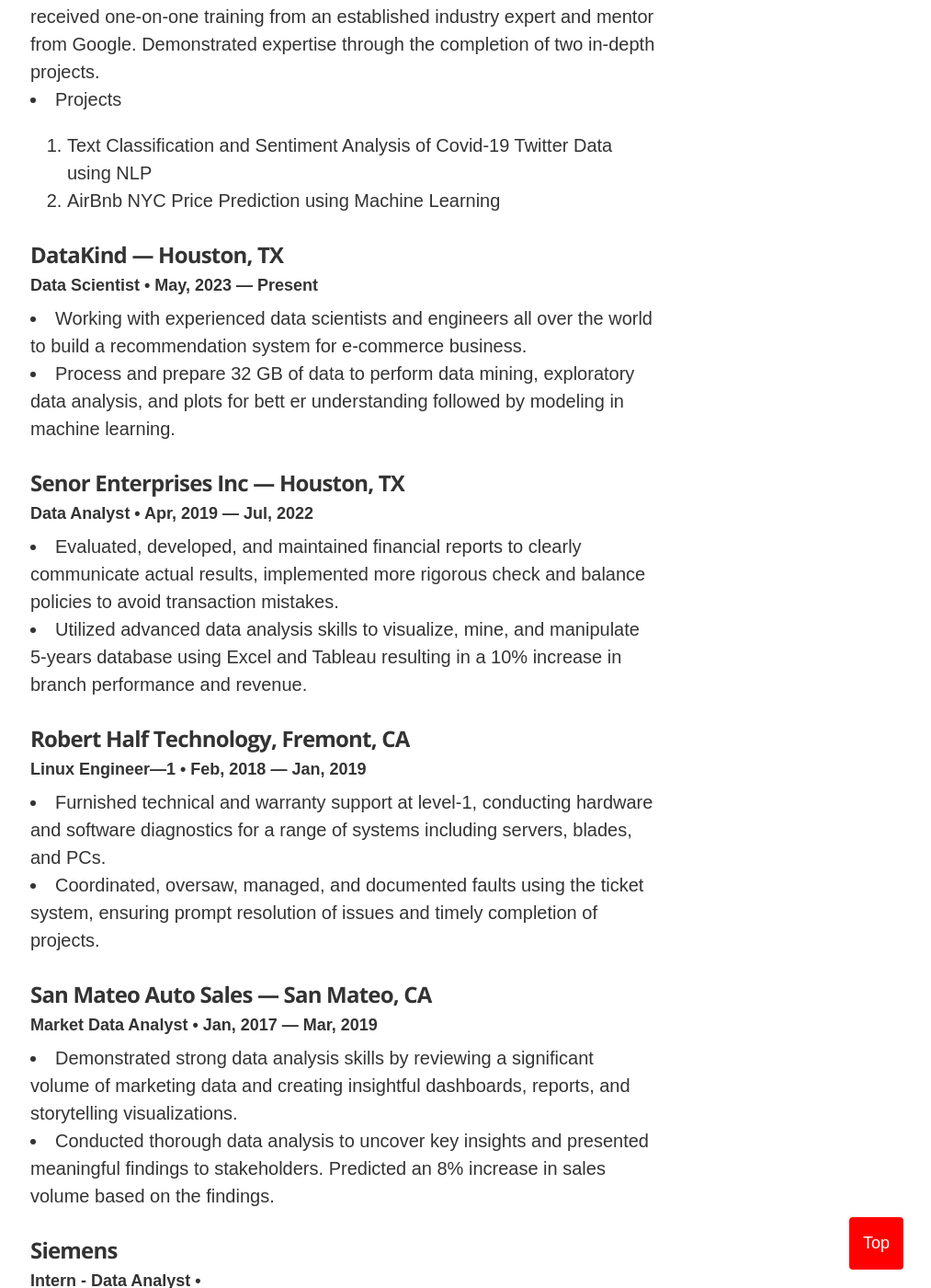
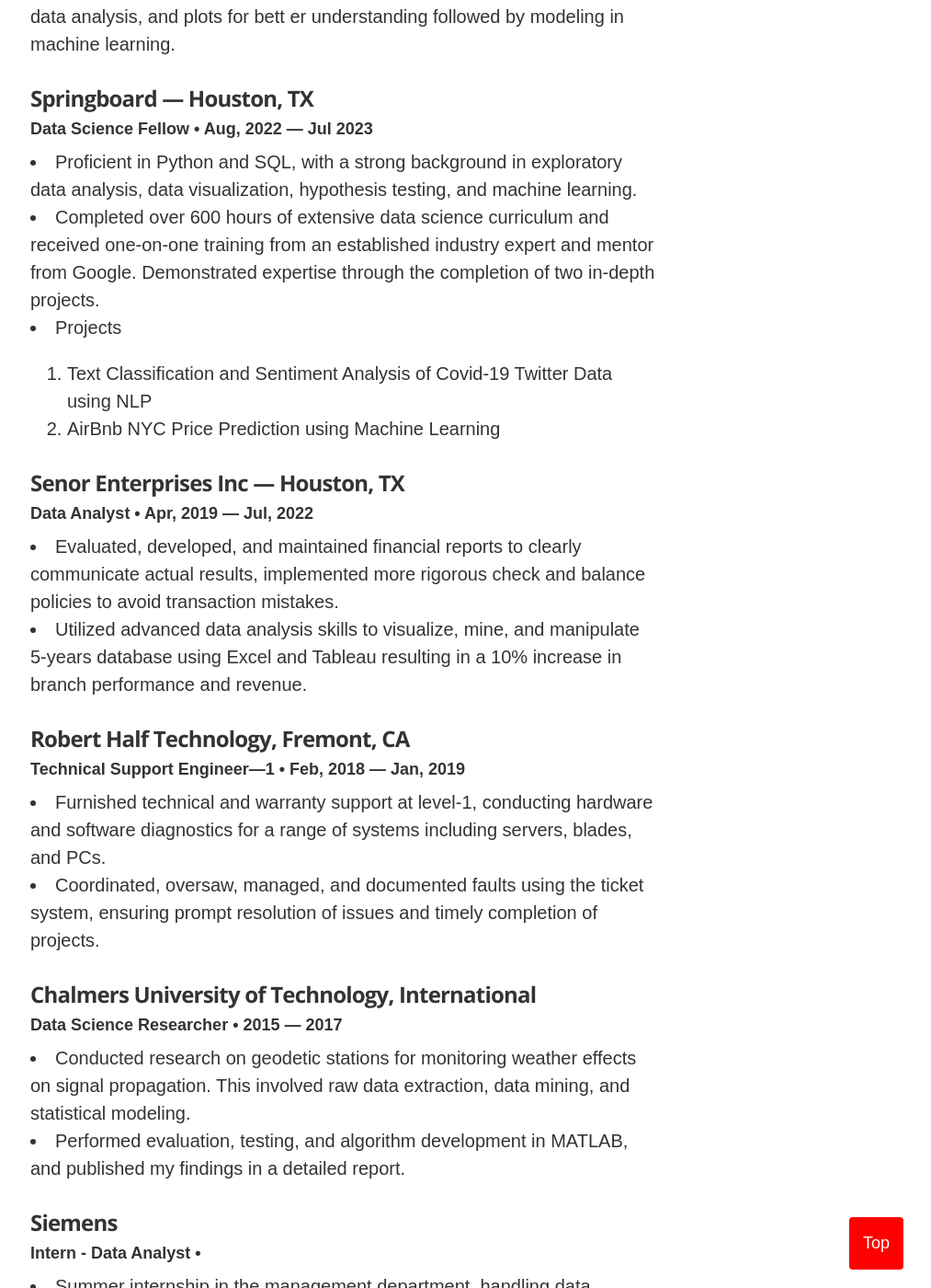
Before and after one commit to ttariqaziz/ttariqaziz.github.io, a Jekyll site: the page built from index.html, in a window 1280 px wide and 1400 px high, scrolled down 1011 px. Shown: the whole window at 92% size, without its empty margins (267-1280 px from the left). Built offline with Jekyll 4.4.1, drawn with Linux system fonts in a browser that asks for light colours; some of the changed text lies outside the part shown.

Commit message:
Update experience.yml

```diff
--- a/_data/experience.yml
+++ b/_data/experience.yml
@@ -1,4 +1,12 @@
 # Jobs
+
+# Data Kind Volunteer
+- company: DataKind &mdash; Houston, TX
+  url: https://www.datakind.org/
+  position: Data Scientist
+  duration: May, 2023 &mdash; Present
+  summary: <li>Working with experienced data scientists and engineers all over the world to build a recommendation system for e-commerce business.</li><li>Process and prepare 32 GB of data to perform data mining, exploratory data analysis, and plots for bett er understanding followed by modeling in machine learning.</li>
+
 # Data Science Fellow
 - company: Springboard &mdash; Houston, TX
   url: https://www.springboard.com/
@@ -7,14 +15,6 @@
   summary: <li>Proficient in Python and SQL, with a strong background in exploratory data analysis, data visualization, hypothesis testing, and machine learning.</li><li>Completed over 600 hours of extensive data science curriculum and received one-on-one training from an established industry expert and mentor from Google. Demonstrated expertise through the completion of two in-depth projects.</li>
            <li>Projects</li><ol><li>Text Classification and Sentiment Analysis of Covid-19 Twitter Data using NLP</li>
            <li>AirBnb NYC Price Prediction using Machine Learning</li></ol>
-
-# Data Kind Volunteer
-- company: DataKind &mdash; Houston, TX
-  url: https://www.datakind.org/
-  position: Data Scientist
-  duration: May, 2023 &mdash; Present
-  summary: <li>Working with experienced data scientists and engineers all over the world to build a recommendation system for e-commerce business.</li><li>Process and prepare 32 GB of data to perform data mining, exploratory data analysis, and plots for bett er understanding followed by modeling in machine learning.</li>
-
 
 # Sr.Data Analyst
 - company: Senor Enterprises Inc &mdash; Houston, TX
@@ -25,15 +25,22 @@
 
 # Engineer
 - company: Robert Half Technology, Fremont, CA
-  position: Linux Engineer&mdash;1
+  position: Technical Support Engineer&mdash;1
   duration: Feb, 2018 &mdash; Jan, 2019
   summary: <li>Furnished technical and warranty support at level-1, conducting hardware and software diagnostics for a range of systems including servers, blades, and PCs.</li><li>Coordinated, oversaw, managed, and documented faults using the ticket system, ensuring prompt resolution of issues and timely completion of projects.</li>
 
-- company: San Mateo Auto Sales &mdash; San Mateo, CA
-  position: Market Data Analyst
-  duration:   Jan, 2017  &mdash; Mar, 2019
-  summary: <li>Demonstrated strong data analysis skills by reviewing a significant volume of marketing data and creating insightful dashboards, reports, and storytelling visualizations.</li><li>Conducted thorough data analysis to uncover key insights and presented meaningful findings to stakeholders. Predicted an 8% increase in sales volume based on the findings.</li>
+#- company: San Mateo Auto Sales &mdash; San Mateo, CA
+#  position: Market Data Analyst
+#  duration:   Jan, 2017  &mdash; Mar, 2019
+#  summary: <li>Demonstrated strong data analysis skills by reviewing a significant volume of marketing data and creating insightful dashboards, reports, and storytelling visualizations.</li><li>Conducted thorough data analysis to uncover key insights and presented meaningful findings to stakeholders. Predicted an 8% increase in sales volume based on the findings.</li>
 
+# Data Science Researcher
+- company: Chalmers University of Technology, International
+  url: https://www.chalmers.se/
+  position: Data Science Researcher
+  duration: 2015 &mdash; 2017
+  summary: <li>Conducted research on geodetic stations for monitoring weather effects on signal propagation. This involved raw data extraction, data mining, and statistical modeling.</li>
+           <li>Performed evaluation, testing, and algorithm development in MATLAB, and published my findings in a detailed report.</li>
 
 # Internship
 - company: Siemens
```
